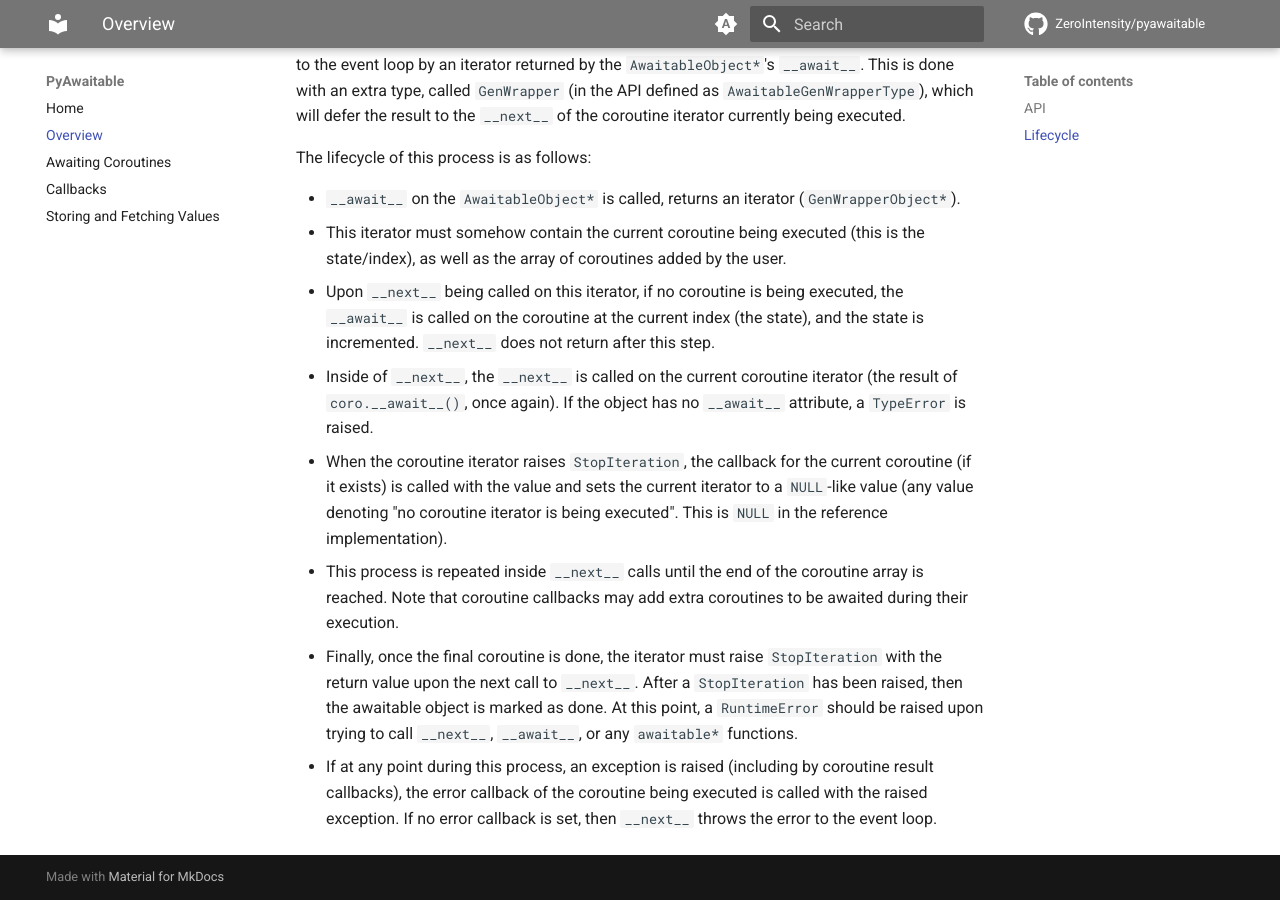
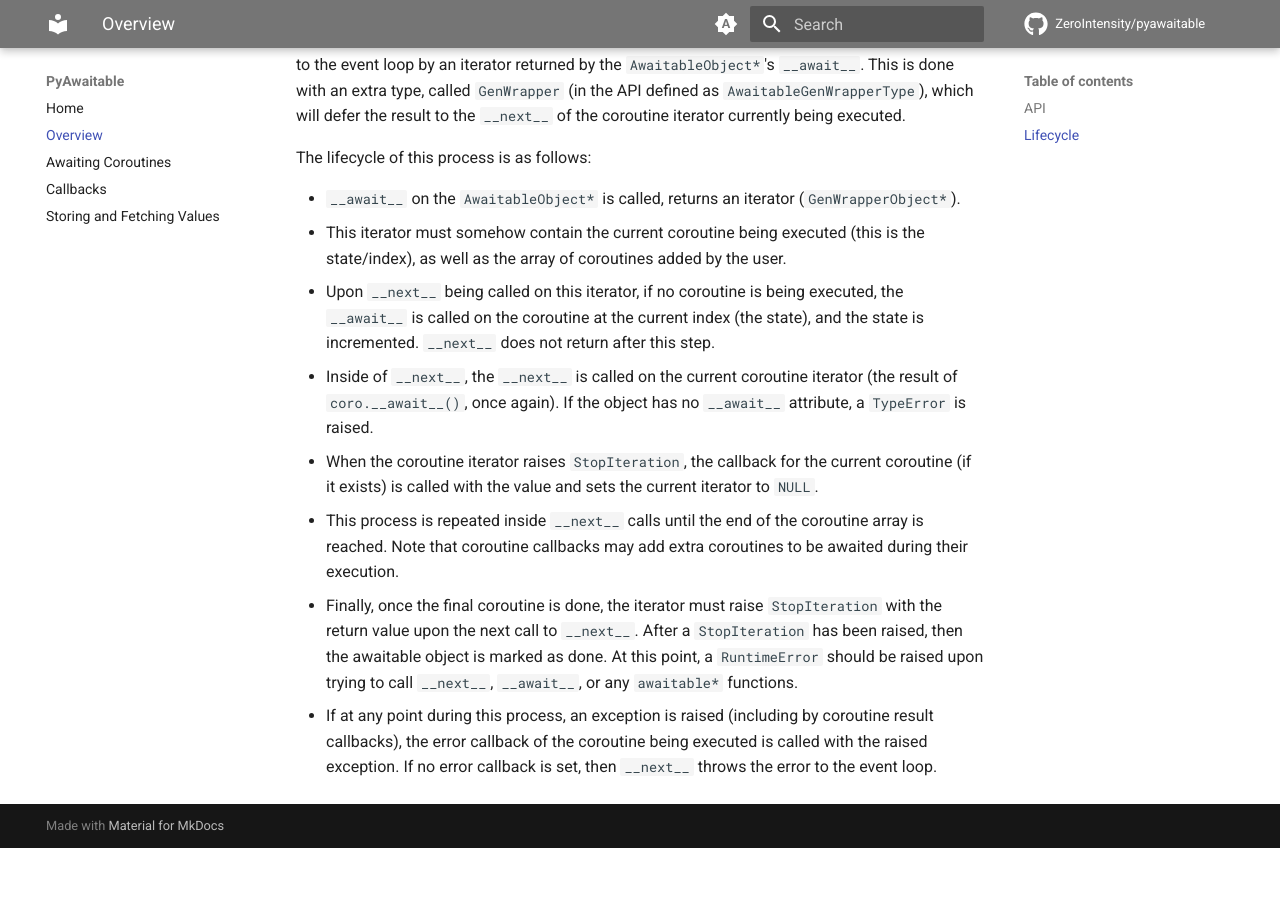
Before and after one commit to ZeroIntensity/pyawaitable, an MkDocs documentation site: the page built from docs/overview.md, in a window 1280 px wide and 900 px high, scrolled down 1240 px. Built offline with MkDocs 1.6.1 and Material for MkDocs 9.7.7, drawn with Linux system fonts in a browser that asks for light colours; comment, search, counter and statistics services are not loaded; after the commit the page ends 2088 px from its top, so only the background shows below that.

Commit message:
Update overview.md

```diff
--- a/docs/overview.md
+++ b/docs/overview.md
@@ -48,7 +48,7 @@ The lifecycle of this process is as follows:
 - This iterator must somehow contain the current coroutine being executed (this is the state/index), as well as the array of coroutines added by the user.
 - Upon ``__next__`` being called on this iterator, if no coroutine is being executed, the ``__await__`` is called on the coroutine at the current index (the state), and the state is incremented. ``__next__`` does not return after this step.
 - Inside of ``__next__``, the ``__next__`` is called on the current coroutine iterator (the result of ``coro.__await__()``, once again). If the object has no ``__await__`` attribute, a ``TypeError`` is raised.
-- When the coroutine iterator raises ``StopIteration``, the callback for the current coroutine (if it exists) is called with the value and sets the current iterator to a ``NULL``-like value (any value denoting "no coroutine iterator is being executed". This is ``NULL`` in the reference implementation).
+- When the coroutine iterator raises ``StopIteration``, the callback for the current coroutine (if it exists) is called with the value and sets the current iterator to ``NULL``.
 - This process is repeated inside ``__next__`` calls until the end of the coroutine array is reached. Note that coroutine callbacks may add extra coroutines to be awaited during their execution.
 - Finally, once the final coroutine is done, the iterator must raise ``StopIteration`` with the return value upon the next call to ``__next__``. After a ``StopIteration`` has been raised, then the awaitable object is marked as done. At this point, a ``RuntimeError`` should be raised upon trying to call ``__next__``, ``__await__``, or any ``awaitable*`` functions.
 - If at any point during this process, an exception is raised (including by coroutine result callbacks), the error callback of the coroutine being executed is called with the raised exception. If no error callback is set, then `__next__` throws the error to the event loop.
```
